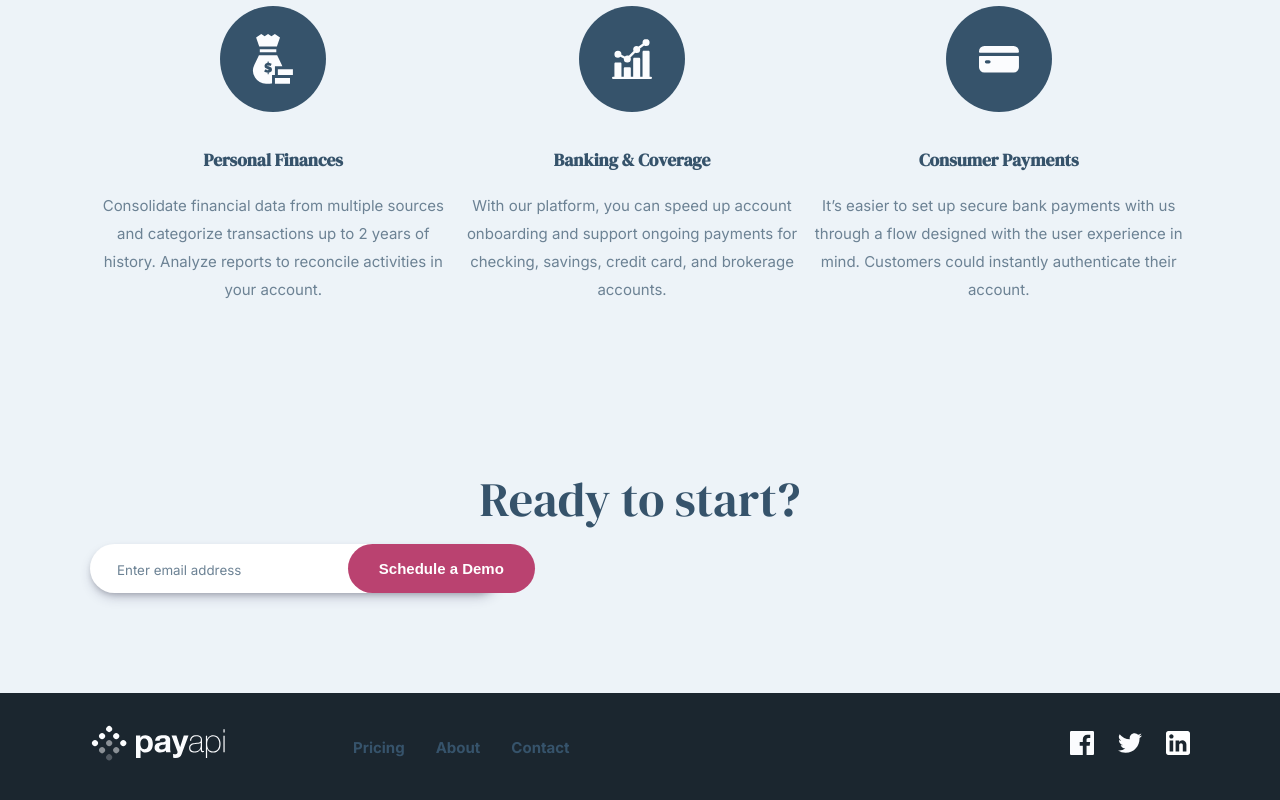
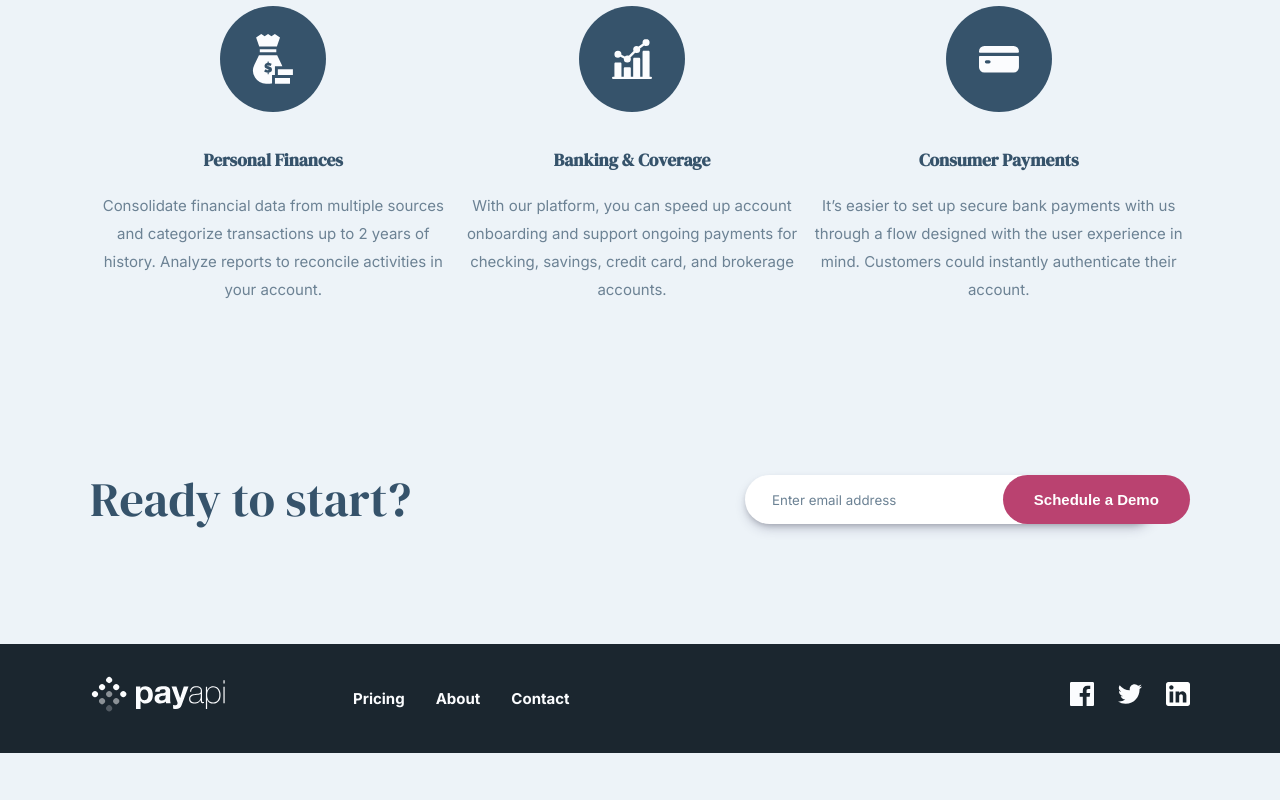
Before and after one commit to thebigbenn009/payapi, a Next.js app: page / in a window 1280 px wide. Shown: the part 2635-3435 px from the top of the page. After the commit the page ends 3388 px from the top, so only its background shows below. Built offline with nearby package versions, Linux system fonts and the light colour scheme.

Commit message:
work in progress-10

```diff
--- a/app/globals.css
+++ b/app/globals.css
@@ -588,8 +588,16 @@ ul li .links {
     margin-inline: 0;
     align-self: center;
   }
+  .cta {
+    display: flex;
+    justify-content: space-between;
+    align-items: center;
+  }
   .cta h2 {
     margin-bottom: 0;
     font-size: 4.8rem;
   }
+  .f-links {
+    color: var(--primary-white) !important;
+  }
 }
--- a/components/home page/FooterNav.tsx
+++ b/components/home page/FooterNav.tsx
@@ -92,7 +92,7 @@ const FooterNav = () => {
           {links.map((link) => {
             return (
               <li key={link.label}>
-                <Link className="links" href={link.href}>
+                <Link className="links f-links" href={link.href}>
                   {link.label}
                 </Link>
               </li>
```
